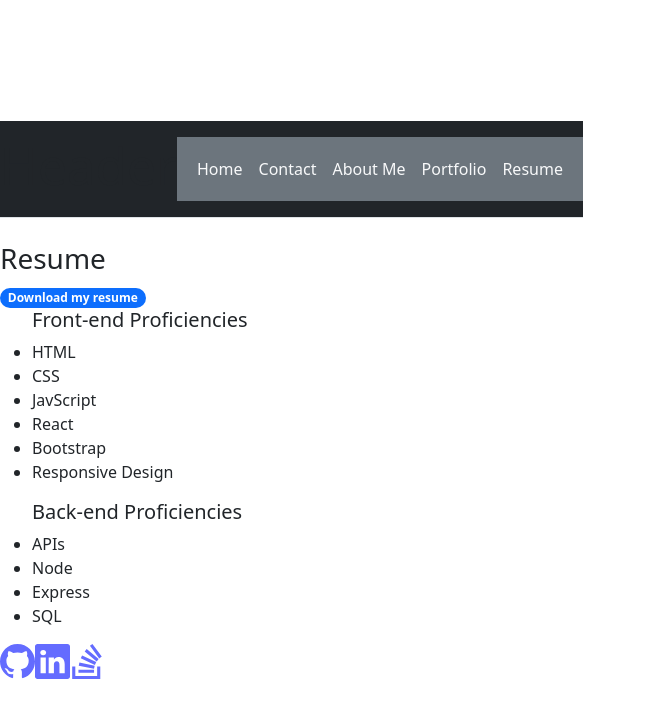
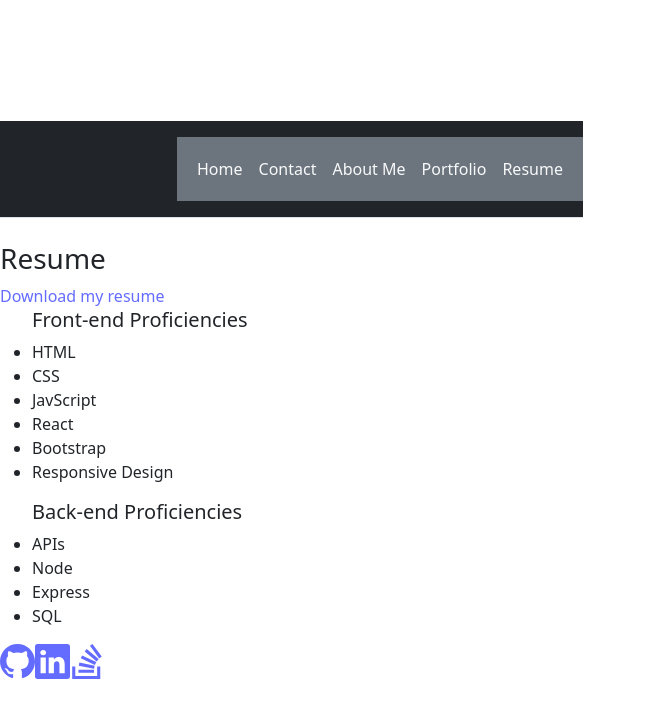
Before and after one commit to rogermle/david-react-portfolio, a React (Vite) app: page /resume in a window 1280 px wide. Shown: the top 718 px of the page, without its empty margins (0-646 px from the left). Built offline with nearby package versions, Linux system fonts and the light colour scheme.

Commit message:
changed resume download link to anchor tag

```diff
--- a/src/pages/ResumePage.jsx
+++ b/src/pages/ResumePage.jsx
@@ -5,9 +5,10 @@ export default function ResumePage() {
   return (
     <div className="">
       <h3>Resume</h3>
-          <Link to={`#`} className="badge bg-primary rounded-pill">
+      {/* <Link to={`../../../../src/assets/david-cartolano-resume.pdf`} className="badge bg-primary rounded-pill">
         Download my resume
-            </Link>
+      </Link> */}
+      <a href="../../../../src/assets/david-cartolano-resume.pdf" download>Download my resume</a>
       <ul className="">
         <h5>Front-end Proficiencies</h5>
         <li className="">HTML</li>
```
Lines whose indentation alone changed are shown as unchanged.
